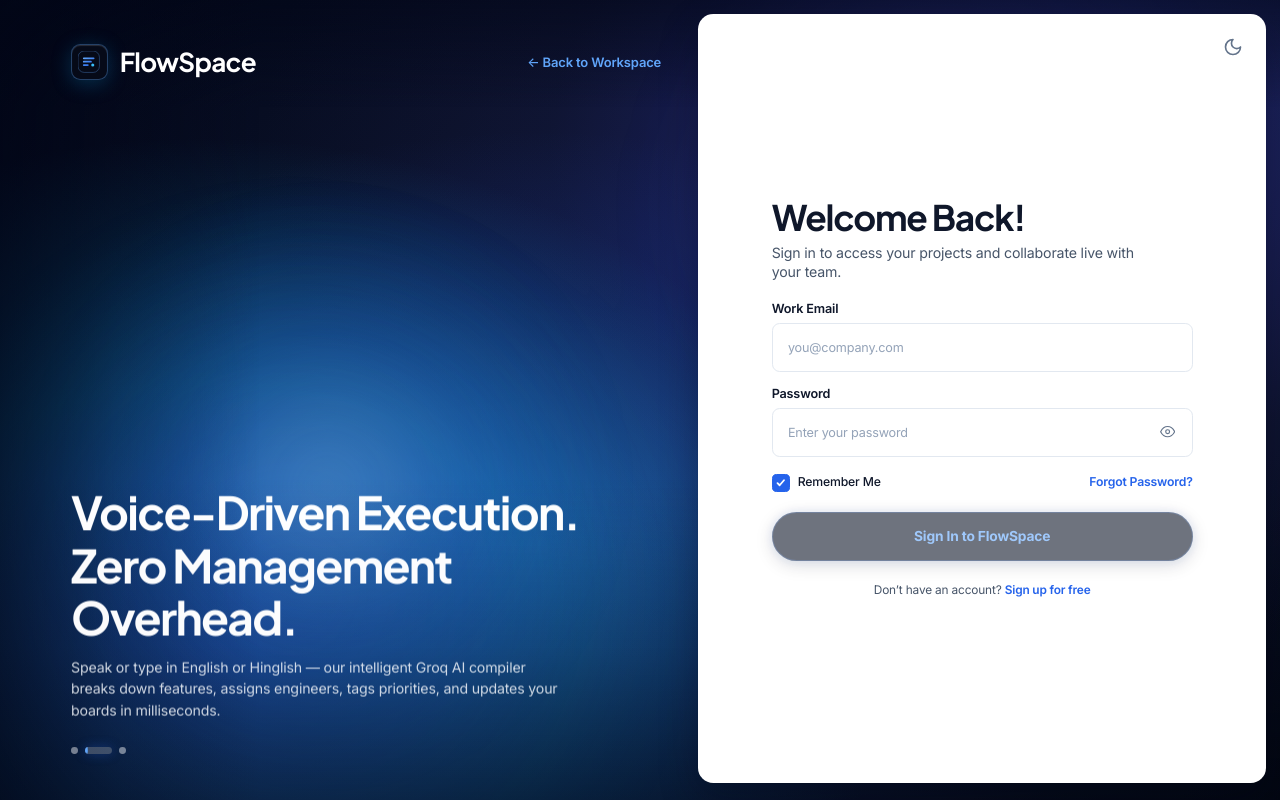
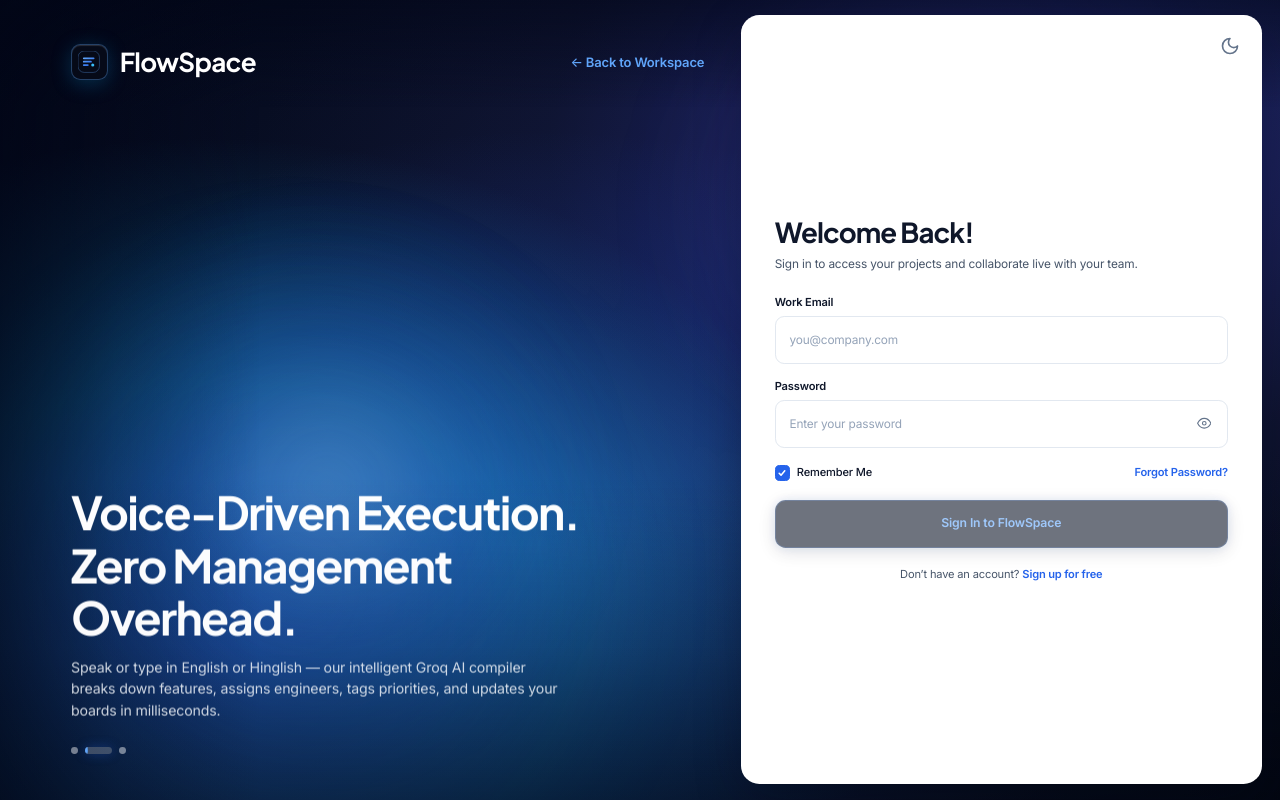
Before and after one commit to GxdlRishabh07/Levia-Teechnologies, a React (Vite) app in the folder flowspace/client/: page /login in a window 1280 px wide. Built offline with nearby package versions, Linux system fonts and the light colour scheme; no server answers; the HTML template or start-up script is replaced by a standard one.

Commit message:
feat(ui): improve spacing and visual rhythm across sign-in card and workspace views

```diff
--- a/flowspace/client/src/components/StatsCards.jsx
+++ b/flowspace/client/src/components/StatsCards.jsx
@@ -84,7 +84,7 @@ export default function StatsCards({ stats, isLoading = false, onOpenStandup })
   return (
     <div className="space-y-5">
       {/* Top 4 Frosted Bento Telemetry Cards */}
-      <div className="grid grid-cols-2 lg:grid-cols-4 gap-3 sm:gap-4">
+      <div className="grid grid-cols-2 lg:grid-cols-4 gap-3.5 sm:gap-4.5">
         <div className="linear-panel p-4 sm:p-6 flex flex-col justify-between">
           <div className="flex items-center justify-between">
             <span className="text-[13.5px] font-semibold text-[#111216]/60 dark:text-[#F5F6FA]/65">
@@ -185,7 +185,7 @@ export default function StatsCards({ stats, isLoading = false, onOpenStandup })
       </div>
 
       {/* Distribution Breakdown Bento Grid */}
-      <div className="grid grid-cols-1 lg:grid-cols-2 gap-4">
+      <div className="grid grid-cols-1 lg:grid-cols-2 gap-4 lg:gap-5">
         <div className="linear-panel p-6">
           <div className="flex items-center justify-between mb-5">
             <h3 className="text-[15.5px] font-semibold tracking-[-0.015em] text-[#111216] dark:text-[#F5F6FA] m-0">
--- a/flowspace/client/src/components/TaskList.jsx
+++ b/flowspace/client/src/components/TaskList.jsx
@@ -58,8 +58,8 @@ export default function TaskList({
   return (
     <div className="space-y-4">
       {/* Frosted Glass Filter Bar */}
-      <div className="linear-panel !rounded-[16px] p-3">
-        <div className="grid grid-cols-1 sm:grid-cols-2 lg:grid-cols-6 gap-2.5 items-center">
+      <div className="linear-panel !rounded-[16px] p-3.5 sm:p-4">
+        <div className="grid grid-cols-1 sm:grid-cols-2 lg:grid-cols-6 gap-3 items-center">
           {/* Search query */}
           <div className="relative lg:col-span-2">
             <Search className="pointer-events-none absolute left-3 top-1/2 -translate-y-1/2 h-4 w-4 text-[#111216]/40 dark:text-[#F5F6FA]/40" />
--- a/flowspace/client/src/pages/Workspace.jsx
+++ b/flowspace/client/src/pages/Workspace.jsx
@@ -280,8 +280,8 @@ export default function Workspace() {
       {/* Fixed Luminous Ambient Canvas (Sky-blue + Lavender/Violet Blurs) */}
       <GlassAmbientCanvas />
 
-      {/* Outer Floating Viewport Frame: responsive padding & layout gap */}
-      <div className="relative z-10 min-h-screen flex flex-col lg:flex-row items-stretch gap-3 sm:gap-4 p-2.5 sm:p-3 max-w-[1680px] mx-auto">
+      {/* Outer Floating Viewport Frame: generous responsive padding & clean layout gap */}
+      <div className="relative z-10 min-h-screen flex flex-col lg:flex-row items-stretch gap-4 lg:gap-5 p-3.5 sm:p-4.5 lg:p-6 max-w-[1740px] mx-auto">
         {/* Floating Left Glass Panel (Desktop) + Slide-Over Drawer (Mobile/Tablet) */}
         <Sidebar
           workspaces={workspaces}
@@ -303,7 +303,7 @@ export default function Workspace() {
         />
 
         {/* Right Main Column: Floating TopBar + AI Command Bar + View Canvas */}
-        <div className="flex-1 min-w-0 flex flex-col gap-3 sm:gap-4">
+        <div className="flex-1 min-w-0 flex flex-col gap-3.5 sm:gap-4.5">
           <TopBar
             user={user}
             activeWorkspace={activeWorkspace}
--- a/flowspace/client/src/styles/cutora.css
+++ b/flowspace/client/src/styles/cutora.css
@@ -359,8 +359,8 @@ html.dark .cutora-gradient-stage::after {
 /* ---------------- Right Card Column ---------------- */
 .cutora-card-wrap {
   flex: none;
-  width: calc(742.4 * var(--u));
-  margin: calc(18 * var(--u)) calc(18 * var(--u)) calc(22.5 * var(--u)) 0;
+  width: min(calc(680 * var(--u)), 560px);
+  margin: calc(20 * var(--u)) calc(24 * var(--u)) calc(20 * var(--u)) 0;
   display: flex;
   flex-direction: column;
 }
@@ -368,15 +368,16 @@ html.dark .cutora-gradient-stage::after {
 .cutora-card {
   width: 100%;
   height: 100%;
-  border-radius: calc(20 * var(--u));
+  max-height: calc(100vh - calc(40 * var(--u)));
+  border-radius: calc(24 * var(--u));
   background: var(--c-card);
   box-shadow:
-    0 calc(20 * var(--u)) calc(50 * var(--u)) rgba(2, 6, 23, 0.32),
-    0 1px 2px rgba(2, 6, 23, 0.08);
+    0 calc(20 * var(--u)) calc(60 * var(--u)) rgba(2, 6, 23, 0.28),
+    0 1px 2px rgba(2, 6, 23, 0.06);
   display: flex;
   flex-direction: column;
   justify-content: center;
-  padding: calc(36 * var(--u)) calc(96.2 * var(--u));
+  padding: calc(40 * var(--u)) calc(44 * var(--u));
   overflow-y: auto;
   position: relative;
 }
@@ -385,17 +386,17 @@ html.dark .cutora-gradient-stage::after {
 .cutora-card-heading {
   margin: 0;
   font-family: var(--font-hero);
-  font-size: calc(46 * var(--u));
-  line-height: 1.12;
+  font-size: calc(36 * var(--u));
+  line-height: 1.18;
   font-weight: 700;
-  letter-spacing: calc(-1.6 * var(--u));
+  letter-spacing: calc(-1.2 * var(--u));
   color: var(--c-ink);
 }
 
 .cutora-card-sub {
-  margin: calc(8 * var(--u)) 0 0;
-  font-size: calc(18.5 * var(--u));
-  line-height: 1.35;
+  margin: calc(10 * var(--u)) 0 0;
+  font-size: calc(15.5 * var(--u));
+  line-height: 1.5;
   color: var(--c-secondary);
 }
 
@@ -431,7 +432,7 @@ html.dark .cutora-gradient-stage::after {
 
 /* Form Styles */
 .cutora-form {
-  margin-top: calc(26 * var(--u));
+  margin-top: calc(28 * var(--u));
   display: flex;
   flex-direction: column;
 }
@@ -439,15 +440,16 @@ html.dark .cutora-gradient-stage::after {
 .cutora-field {
   display: flex;
   flex-direction: column;
-  margin-bottom: calc(18 * var(--u));
+  margin-bottom: calc(20 * var(--u));
 }
 
 .cutora-label {
-  font-size: calc(16.5 * var(--u));
-  line-height: 1.25;
-  font-weight: 580;
+  font-size: calc(14.5 * var(--u));
+  line-height: 1.3;
+  font-weight: 600;
   color: var(--c-ink);
   margin-bottom: calc(8 * var(--u));
+  letter-spacing: calc(-0.2 * var(--u));
 }
 
 .cutora-input-wrap {
@@ -457,12 +459,13 @@ html.dark .cutora-gradient-stage::after {
 
 .cutora-input {
   width: 100%;
-  height: calc(64 * var(--u));
-  border-radius: calc(10 * var(--u));
-  border: calc(1 * var(--u)) solid var(--c-line);
+  height: calc(52 * var(--u));
+  min-height: 48px;
+  border-radius: calc(12 * var(--u));
+  border: calc(1.2 * var(--u)) solid var(--c-line);
   background: transparent;
-  padding: 0 calc(20 * var(--u));
-  font-size: calc(16.5 * var(--u));
+  padding: 0 calc(18 * var(--u));
+  font-size: calc(15.5 * var(--u));
   color: var(--c-ink);
   outline: none;
   transition: border-color 0.15s ease, box-shadow 0.15s ease;
@@ -475,16 +478,16 @@ html.dark .cutora-gradient-stage::after {
 
 .cutora-input:focus {
   border-color: var(--c-blue);
-  box-shadow: 0 0 0 calc(3 * var(--u)) rgba(37, 99, 235, 0.2);
+  box-shadow: 0 0 0 calc(3.5 * var(--u)) rgba(37, 99, 235, 0.18);
 }
 
 .cutora-input-with-eye {
-  padding-right: calc(56 * var(--u));
+  padding-right: calc(52 * var(--u));
 }
 
 .cutora-eye-btn {
   position: absolute;
-  right: calc(16 * var(--u));
+  right: calc(14 * var(--u));
   top: 50%;
   transform: translateY(-50%);
   width: calc(34 * var(--u));
@@ -495,7 +498,7 @@ html.dark .cutora-gradient-stage::after {
   display: grid;
   place-items: center;
   color: var(--c-muted);
-  border-radius: calc(6 * var(--u));
+  border-radius: calc(8 * var(--u));
   transition: color 0.15s ease;
 }
 
@@ -504,8 +507,8 @@ html.dark .cutora-gradient-stage::after {
 }
 
 .cutora-eye-btn svg {
-  width: calc(20 * var(--u));
-  height: calc(20 * var(--u));
+  width: calc(19 * var(--u));
+  height: calc(19 * var(--u));
 }
 
 /* Options Row: Remember Me & Forgot Password */
@@ -513,14 +516,14 @@ html.dark .cutora-gradient-stage::after {
   display: flex;
   align-items: center;
   justify-content: space-between;
-  margin-top: calc(4 * var(--u));
-  margin-bottom: calc(26 * var(--u));
+  margin-top: calc(2 * var(--u));
+  margin-bottom: calc(24 * var(--u));
 }
 
 .cutora-check-wrap {
   display: inline-flex;
   align-items: center;
-  gap: calc(10 * var(--u));
+  gap: calc(9 * var(--u));
   cursor: pointer;
   user-select: none;
 }
@@ -533,8 +536,8 @@ html.dark .cutora-gradient-stage::after {
 }
 
 .cutora-check-box {
-  width: calc(24 * var(--u));
-  height: calc(24 * var(--u));
+  width: calc(20 * var(--u));
+  height: calc(20 * var(--u));
   border-radius: calc(6 * var(--u));
   border: calc(1.5 * var(--u)) solid var(--c-line);
   background: transparent;
@@ -545,8 +548,8 @@ html.dark .cutora-gradient-stage::after {
 }
 
 .cutora-check-box svg {
-  width: calc(15 * var(--u));
-  height: calc(15 * var(--u));
+  width: calc(13 * var(--u));
+  height: calc(13 * var(--u));
   opacity: 0;
   stroke-width: 2.5;
   transition: opacity 0.12s ease;
@@ -562,13 +565,13 @@ html.dark .cutora-gradient-stage::after {
 }
 
 .cutora-check-label {
-  font-size: calc(16 * var(--u));
+  font-size: calc(14.5 * var(--u));
   font-weight: 500;
   color: var(--c-ink);
 }
 
 .cutora-forgot-link {
-  font-size: calc(16 * var(--u));
+  font-size: calc(14.5 * var(--u));
   font-weight: 560;
   color: var(--c-blue);
   text-decoration: none;
@@ -587,20 +590,21 @@ html.dark .cutora-forgot-link {
 /* Primary Action Button: High-Tech Sapphire / Midnight Pill */
 .cutora-btn-primary {
   width: 100%;
-  height: calc(64 * var(--u));
-  border-radius: calc(32 * var(--u));
+  height: calc(52 * var(--u));
+  min-height: 48px;
+  border-radius: calc(14 * var(--u));
   background: #0F172A;
   border: 1px solid rgba(59, 130, 246, 0.25);
   color: #60A5FA;
-  font-size: calc(18 * var(--u));
-  font-weight: 650;
+  font-size: calc(16 * var(--u));
+  font-weight: 600;
   letter-spacing: calc(-0.2 * var(--u));
   cursor: pointer;
   display: flex;
   align-items: center;
   justify-content: center;
-  gap: calc(10 * var(--u));
-  box-shadow: 0 4px 18px rgba(15, 23, 42, 0.25), 0 0 calc(12 * var(--u)) rgba(37, 99, 235, 0.15);
+  gap: calc(9 * var(--u));
+  box-shadow: 0 4px 18px rgba(15, 23, 42, 0.22), 0 0 calc(12 * var(--u)) rgba(37, 99, 235, 0.14);
   transition: all 0.2s cubic-bezier(0.2, 0.8, 0.2, 1);
 }
 
@@ -635,9 +639,9 @@ html.dark .cutora-btn-primary:hover {
 
 /* Footer Link */
 .cutora-card-footer {
-  margin: calc(26 * var(--u)) 0 0;
+  margin: calc(24 * var(--u)) 0 0;
   text-align: center;
-  font-size: calc(15.5 * var(--u));
+  font-size: calc(14.5 * var(--u));
   color: var(--c-secondary);
 }
 
@@ -658,8 +662,8 @@ html.dark .cutora-card-footer a {
 /* Theme toggle floating icon in card corner */
 .cutora-theme-toggle {
   position: absolute;
-  top: calc(24 * var(--u));
-  right: calc(24 * var(--u));
+  top: calc(22 * var(--u));
+  right: calc(22 * var(--u));
   border: 0;
   background: transparent;
   color: var(--c-muted);
@@ -1002,8 +1006,8 @@ html.dark .cutora-card-footer a {
   }
 
   .cutora-btn-primary {
-    height: 52px;
-    border-radius: 9999px;
+    height: 50px;
+    border-radius: 12px;
     font-size: 15.5px;
   }
 
```
Also changed, not shown: flowspace/client/src/components/CommandBar.jsx (+4 -4 lines), flowspace/client/src/components/KanbanBoard.jsx (+6 -6 lines), flowspace/client/src/components/Sidebar.jsx (+7 -7 lines), flowspace/client/src/components/TaskCard.jsx (+4 -4 lines), flowspace/client/src/components/TopBar.jsx (+5 -5 lines), 1 other file (tests, documents, lock files or other folders).
